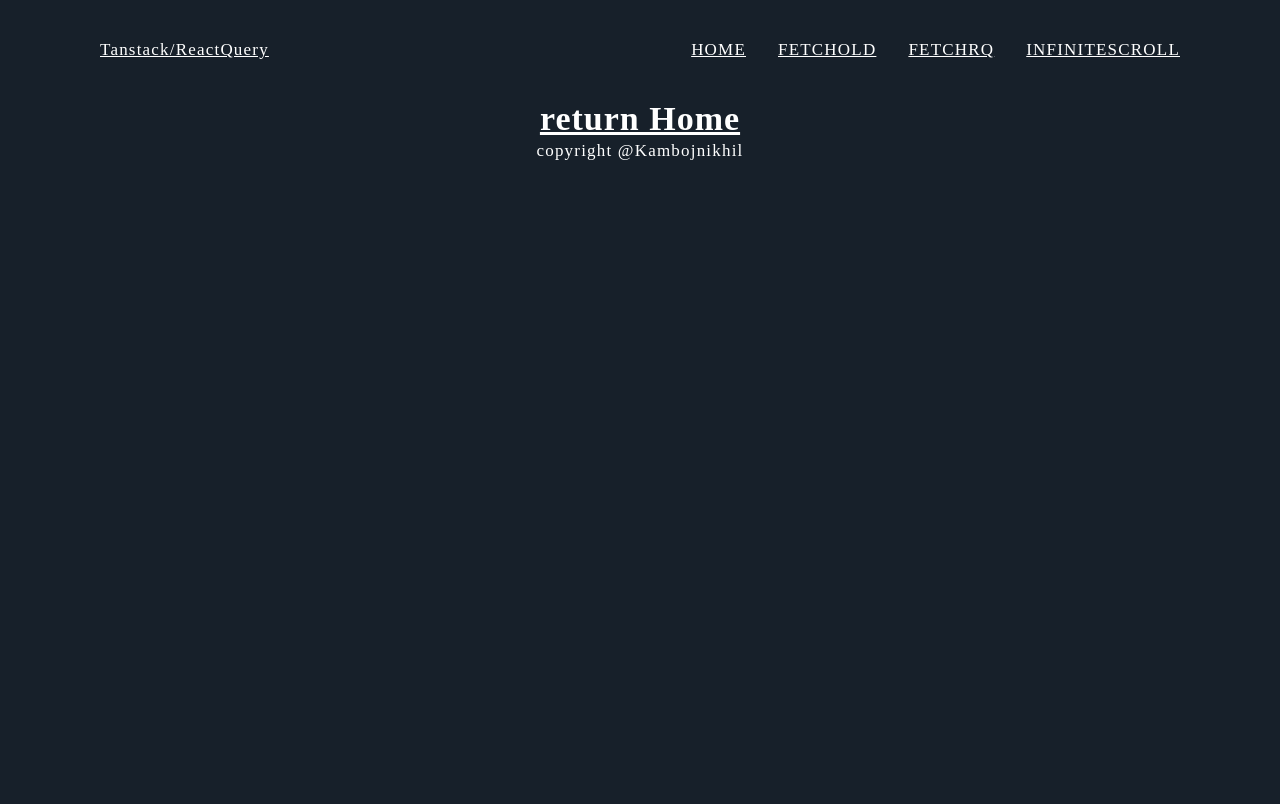
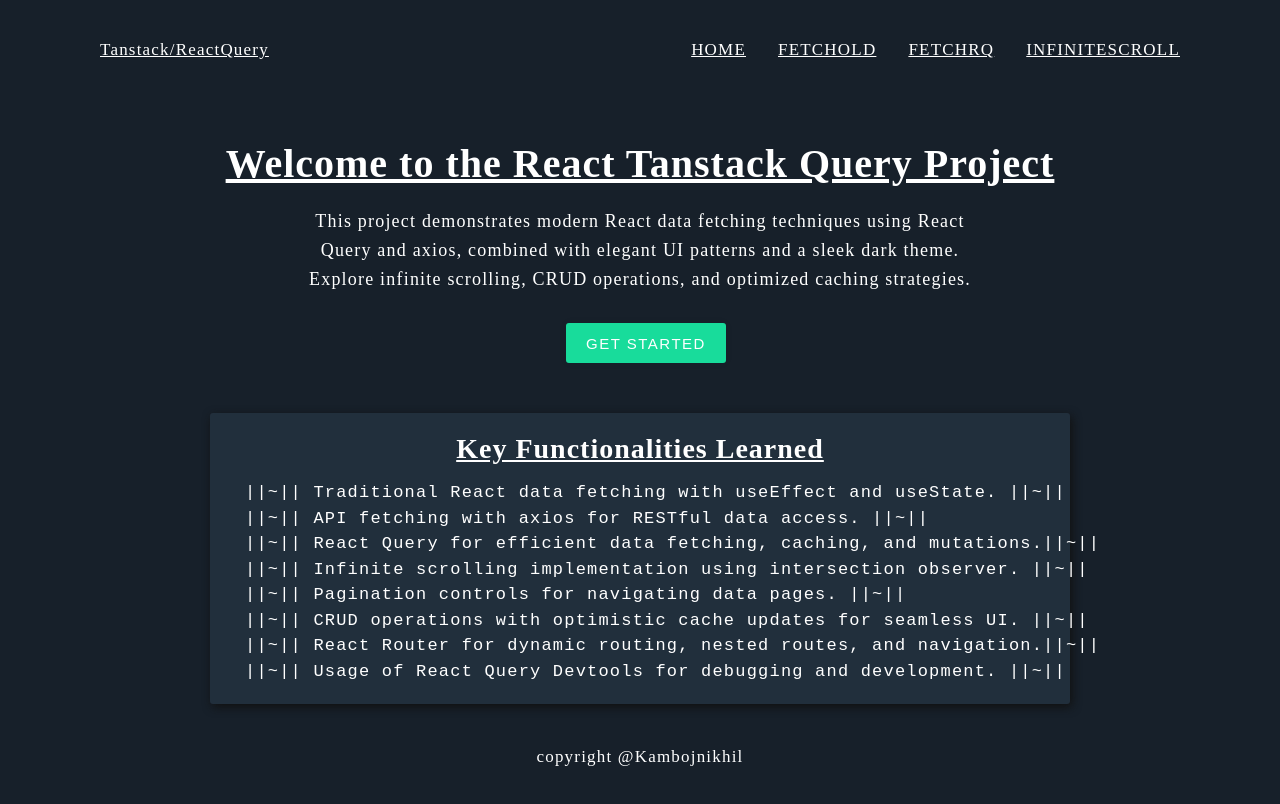
Before and after one commit to nikhil-kamboj420/learning-tanstack-query, a React (Vite) app: page / in a window 1280 px wide. Shown: the top 804 px of the page. Built offline with nearby package versions, Linux system fonts and the light colour scheme.

Commit message:
work done

```diff
--- a/package.json
+++ b/package.json
@@ -15,6 +15,7 @@
     "axios": "^1.8.4",
     "react": "^18.3.1",
     "react-dom": "^18.3.1",
+    "react-intersection-observer": "^9.16.0",
     "react-router-dom": "^7.5.0"
   },
   "devDependencies": {
--- a/src/App.css
+++ b/src/App.css
@@ -112,7 +112,7 @@ footer {
     list-style-position: inside;
     border-left: 0.2rem solid #fff;
     list-style: none;
-    box-shadow: 2px 3px 10px  #111111;
+    box-shadow: 2px 3px 10px #111111;
     text-decoration: none;
   }
 
@@ -126,7 +126,6 @@ footer {
     }
   }
 }
-
 
 .accordion-grid {
   display: flex;
--- a/src/App.jsx
+++ b/src/App.jsx
@@ -1,4 +1,4 @@
-import "./App.css"
+import "./App.css";
 import { createBrowserRouter, RouterProvider } from "react-router-dom";
 import { QueryClient, QueryClientProvider } from "@tanstack/react-query";
 import { ReactQueryDevtools } from "@tanstack/react-query-devtools";
@@ -9,7 +9,6 @@ import { FetchOld } from "./pages/FetchOld";
 import { FetchRQ } from "./pages/FetchRQ";
 import { FetchIndv } from "./components/UI/FetchIndv";
 import { InfiniteScroll } from "./pages/InfiniteScroll";
-
 
 // Create a router
 const router = createBrowserRouter([
@@ -31,7 +30,7 @@ const router = createBrowserRouter([
       },
       {
         path: "/rq/:id",
-        element: <FetchIndv/>,
+        element: <FetchIndv />,
       },
       {
         path: "/infinite",
--- a/src/pages/FetchOld.jsx
+++ b/src/pages/FetchOld.jsx
@@ -26,7 +26,8 @@ export const FetchOld = () => {
   // Conditional rendering based on loading, error, and posts data
   if (isLoading && posts.length === 0) return <h1>Loading...</h1>;
   if (isError) return <p>Error : Something went wrong!</p>;
-  if (posts.length > 0) return (
+  if (posts.length > 0)
+    return (
       <ul className="section-accordion">
         {posts.map((post) => (
           <li key={post.id}>
--- a/src/pages/Home.jsx
+++ b/src/pages/Home.jsx
@@ -1,6 +1,130 @@
+import { NavLink } from "react-router-dom";
+export const Home = () => {
+  return (
+    <main style={{ padding: "4rem 2rem", maxWidth: "900px", margin: "0 auto" }}>
+      {/* Hero Section */}
+      <section>
+        <h1
+          style={{
+            fontFamily: "syne",
+            fontSize: "4rem",
+            color: "#fff",
+            textAlign: "center",
+            textDecoration: "underline",
+            letterSpacing: "0.1rem",
+            marginBottom: "2rem",
+          }}
+        >
+          Welcome to the React Tanstack Query Project
+        </h1>
+        <p
+          style={{
+            fontFamily: "urbanist",
+            fontSize: "1.8rem",
+            color: "#fff",
+            lineHeight: 1.6,
+            textAlign: "center",
+            maxWidth: "700px",
+            margin: "0 auto 3rem auto",
+            letterSpacing: "0.12rem",
+          }}
+        >
+          This project demonstrates modern React data fetching techniques using
+          React Query and axios, combined with elegant UI patterns and a sleek
+          dark theme. Explore infinite scrolling, CRUD operations, and optimized
+          caching strategies.
+        </p>
+        <div style={{ textAlign: "center" }}>
+          <NavLink to="/trad">
+            <button
+              style={{
+                padding: "1rem 2rem",
+                borderRadius: "0.3rem",
+                backgroundColor: "hsl(160, 80%, 48%)",
+                color: "#fff",
+                fontSize: "1.5rem",
+                letterSpacing: "1.5px",
+                textTransform: "uppercase",
+                cursor: "pointer",
+                border: "none",
+                boxShadow: "rgb(0 0 0 / 5%) 0 0 8px",
+                transition: "all 0.5s ease",
+              }}
+              onMouseEnter={(e) => {
+                e.currentTarget.style.backgroundColor = "hsl(160, 80%, 40%)";
+                e.currentTarget.style.boxShadow =
+                  "rgb(9, 172, 115) 0px 7px 19px 0px";
+              }}
+              onMouseLeave={(e) => {
+                e.currentTarget.style.backgroundColor = "hsl(160, 80%, 48%)";
+                e.currentTarget.style.boxShadow = "rgb(0 0 0 / 5%) 0 0 8px";
+              }}
+            >
+              Get Started
+            </button>
+          </NavLink>
+        </div>
+      </section>
 
-export const Home = () => {
-    return (
-        <h1>return Home</h1>
-    )
-}
+      {/* Functionalities Learned Section */}
+      <section
+        style={{
+          marginTop: "5rem",
+          backgroundColor: "#212f3c",
+          padding: "2rem",
+          borderRadius: "0.3rem",
+          boxShadow: "2px 3px 10px #111111",
+          color: "#fff",
+          fontFamily: "urbanist",
+          letterSpacing: "0.1rem",
+        }}
+      >
+        <h2
+          style={{
+            fontFamily: "syne",
+            fontSize: "2.8rem",
+            textDecoration: "underline",
+            marginBottom: "1.5rem",
+            textAlign: "center",
+          }}
+        >
+          Key Functionalities Learned
+        </h2>
+        <ul
+          style={{ paddingLeft: "1.5rem", fontSize: "1.6rem", lineHeight: 1.6 }}
+        >
+          <pre>
+            <li>
+              ||~|| Traditional React data fetching with useEffect and useState.
+              ||~||
+            </li>
+            <li>
+              ||~|| API fetching with axios for RESTful data access. ||~||
+            </li>
+            <li>
+              ||~|| React Query for efficient data fetching, caching, and
+              mutations.||~||
+            </li>
+            <li>
+              ||~|| Infinite scrolling implementation using intersection
+              observer. ||~||
+            </li>
+            <li>||~|| Pagination controls for navigating data pages. ||~||</li>
+            <li>
+              ||~|| CRUD operations with optimistic cache updates for seamless
+              UI. ||~||
+            </li>
+            <li>
+              ||~|| React Router for dynamic routing, nested routes, and
+              navigation.||~||
+            </li>
+            <li>
+              ||~|| Usage of React Query Devtools for debugging and development.
+              ||~||
+            </li>
+          </pre>
+        </ul>
+      </section>
+    </main>
+  );
+};
--- a/src/pages/InfiniteScroll.jsx
+++ b/src/pages/InfiniteScroll.jsx
@@ -1,9 +1,11 @@
 import { useInfiniteQuery } from "@tanstack/react-query";
 import { fetchUsers } from "../api/FetchApiData";
 import { useEffect } from "react";
+import { useInView } from "react-intersection-observer";
 
 export const InfiniteScroll = () => {
-  const { data,isFetchingNextPage,hasNextPage ,fetchNextPage, status} = useInfiniteQuery({
+  const { data, isFetchingNextPage, hasNextPage, fetchNextPage, status } =
+    useInfiniteQuery({
       queryKey: ["users"],
       queryFn: fetchUsers,
       getNextPageParam: (lastPage, allPages) => {
@@ -12,21 +14,17 @@ export const InfiniteScroll = () => {
       },
     });
 
-  const handleScroll = ()=>{
-    const bottom = window.innerHeight + window.scrollY >= document.documentElement.scrollHeight -1 ;
-
-    if(bottom && hasNextPage){
+  const { ref, inView } = useInView({
+    threshold: 1,
+  });
+  useEffect(() => {
+    if (inView && hasNextPage) {
       fetchNextPage();
     }
-  }
+  }, [inView, hasNextPage, fetchNextPage]);
 
-  useEffect(()=>{
-    window.addEventListener("scroll", handleScroll);
-    return ()=> window.removeEventListener("scroll", handleScroll);
-  },[])
-
-  if (status === "loading") return <div>Loading...</div>
-    if (status === "error") return <div>Error fetching data</div>
+  if (status === "loading") return <div>Loading...</div>;
+  if (status === "error") return <div>Error fetching data</div>;
   return (
     <>
       <div>
@@ -50,7 +48,15 @@ export const InfiniteScroll = () => {
             ))}
           </ul>
         ))}
-        <div style={{ padding: "20px", textAlign: "center" , fontSize : "20px", color : "white"}}>
+        <div
+          ref={ref}
+          style={{
+            padding: "20px",
+            textAlign: "center",
+            fontSize: "20px",
+            color: "white",
+          }}
+        >
           {isFetchingNextPage
             ? "Loading more..."
             : hasNextPage
```
Also changed, not shown: src/api/FetchApiData.jsx (+7 -9 lines), src/pages/FetchRQ.jsx (+9 -9 lines), 1 other file (tests, documents, lock files or other folders). Lines whose indentation alone changed are shown as unchanged.
